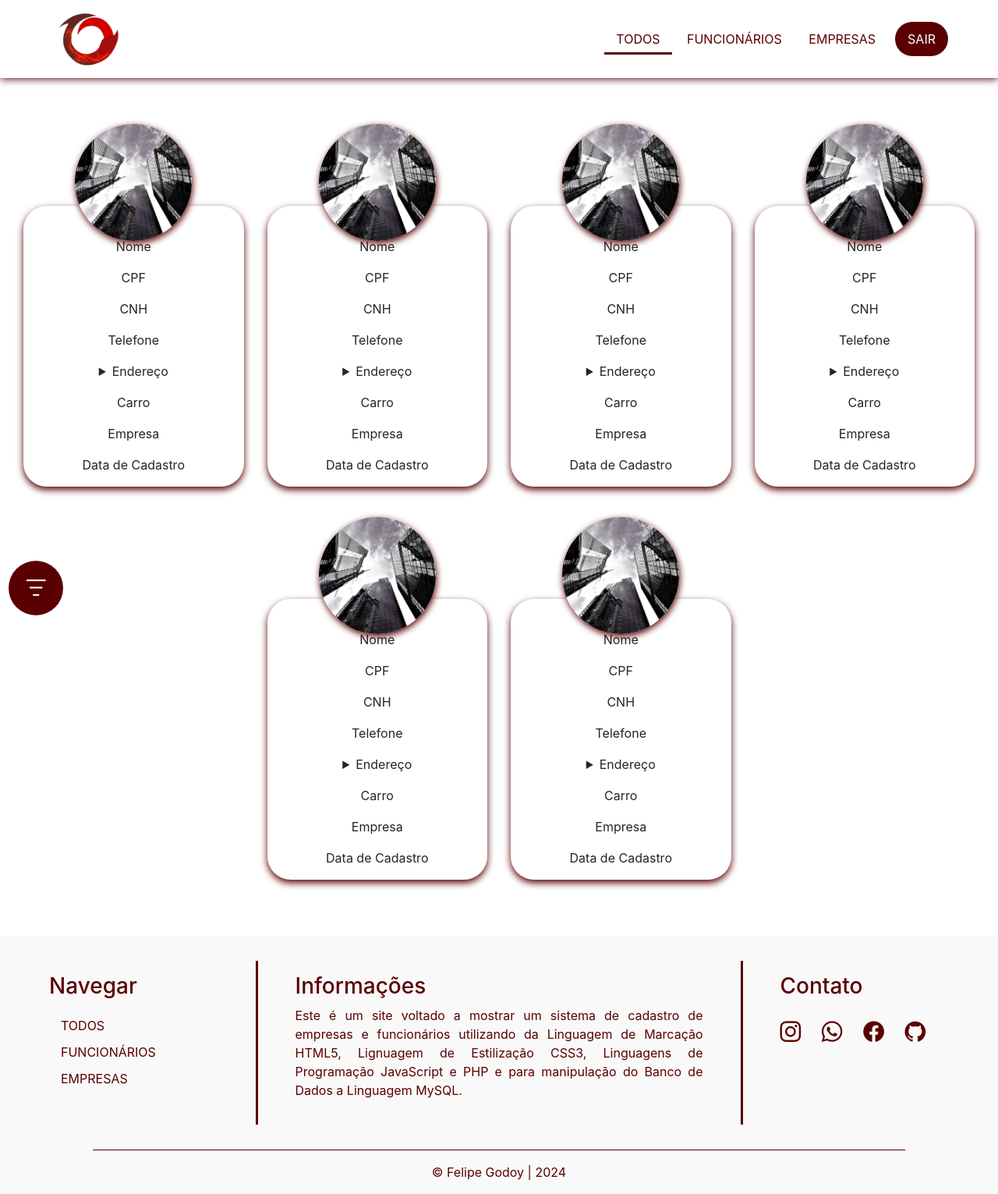
After one commit to felipedegodoy16/projeto01-overdrive, a PHP site: page /cadastro.php in a window 1280 px wide. The commit adds this page. Shown: the whole page at 78% size. Run offline with PHP 8.4, Linux system fonts and the light colour scheme; some libraries are stand-ins or nearby versions.

Commit message:
implementando tela de cadastro

```diff
--- /dev/null
+++ b/cadastro.php
@@ -0,0 +1,228 @@
+<?php
+  $_SESSION['cargo'] = 'A';
+
+  $_SESSION['logged'] = true ?? false;
+  if(!$_SESSION['logged']) {
+    header('Location: login.php');
+  }
+
+  if($_SESSION['cargo'] === 'C') {
+    if($_SESSION['logged']) {
+        header('Location: index.php');
+    } else {
+        header('Location: login.php');
+    }
+  }
+?>
+
+<!DOCTYPE html>
+<html lang="pt-br">
+  <head>
+    <!-- Meta tags Obrigatórias -->
+    <meta charset="utf-8">
+    <meta name="viewport" content="width=device-width, initial-scale=1, shrink-to-fit=no">
+
+    <!-- Bootstrap CSS -->
+    <link rel="stylesheet" href="https://stackpath.bootstrapcdn.com/bootstrap/4.1.3/css/bootstrap.min.css" integrity="sha384-MCw98/SFnGE8fJT3GXwEOngsV7Zt27NXFoaoApmYm81iuXoPkFOJwJ8ERdknLPMO" crossorigin="anonymous">
+
+    <!-- Link meu CSS -->
+    <link rel="stylesheet" href="_css/style.css">
+
+    <!-- Link para icons -->
+    <link href="_css/icomoon.css"rel="stylesheet">
+
+    <!-- Link icons flaticon -->
+    <link rel='stylesheet' href='https://cdn-uicons.flaticon.com/2.6.0/uicons-regular-rounded/css/uicons-regular-rounded.css'>
+    <link rel='stylesheet' href='https://cdn-uicons.flaticon.com/2.6.0/uicons-brands/css/uicons-brands.css'>
+
+    <!-- Link para Favicon -->
+    <link rel="shortcut icon" href="_images/favicon_io/favicon.ico" type="image/x-icon">
+
+    <title>Overdrive - Cadastro</title>
+  </head>
+
+  <!-- Meus scrips JS -->
+  <script src="_js/navbar.js"></script>
+  <script src="_js/main.js"></script>
+
+  <body>
+    <nav id="navbar" class="center" style="justify-content: space-between;">
+      <img src="_images/overdrive_logo.png" alt="Logo na Navbar" width="100px" height="auto" style="padding: .7em;">
+      <i id="menu_icon" class="fi fi-rr-menu-burger icon_menu" onclick="callMenu(event.target)"></i>
+      <div id="menu_hamburguer" class="center">
+        <ul>
+          <li class="active li_navbar">Todos</li>
+          <li class="li_navbar">Funcionários</li>
+          <li class="li_navbar">Empresas</li>
+        </ul>
+        <a id="btn_logout" href="?logout=1">SAIR</a>
+      </div>
+    </nav>
+
+    <main id="main_index" class="col-12 center">
+      <div class="col-10 col-sm-6 col-md-4 col-lg-3">
+        <div class="center card_user">
+          <img class="img_user_emp" src="_images/fundo.jpeg" alt="Imagem do Usuário ou Empresa">
+          <div class="card_user_body">
+            <p>ID</p>
+            <p>Nome</p>
+            <p>CPF</p>
+            <p>CNH</p>
+            <p>Telefone</p>
+            <details style="margin-bottom: 1em;">
+              <summary>Endereço</summary>
+            </details>
+            <p>Carro</p>
+            <p>Empresa</p>
+            <p>Data de Cadastro</p>
+          </div>
+        </div>
+      </div>
+
+      <div class="col-10 col-sm-6 col-md-4 col-lg-3">
+        <div class="center card_user">
+          <img class="img_user_emp" src="_images/fundo.jpeg" alt="Imagem do Usuário ou Empresa">
+          <div class="card_user_body">
+            <p>ID</p>
+            <p>Nome</p>
+            <p>CPF</p>
+            <p>CNH</p>
+            <p>Telefone</p>
+            <details style="margin-bottom: 1em;">
+              <summary>Endereço</summary>
+            </details>
+            <p>Carro</p>
+            <p>Empresa</p>
+            <p>Data de Cadastro</p>
+          </div>
+        </div>
+      </div>
+
+      <div class="col-10 col-sm-6 col-md-4 col-lg-3">
+        <div class="center card_user">
+          <img class="img_user_emp" src="_images/fundo.jpeg" alt="Imagem do Usuário ou Empresa">
+          <div class="card_user_body">
+            <p>ID</p>
+            <p>Nome</p>
+            <p>CPF</p>
+            <p>CNH</p>
+            <p>Telefone</p>
+            <details style="margin-bottom: 1em;">
+              <summary>Endereço</summary>
+            </details>
+            <p>Carro</p>
+            <p>Empresa</p>
+            <p>Data de Cadastro</p>
+          </div>
+        </div>
+      </div>
+
+      <div class="col-10 col-sm-6 col-md-4 col-lg-3">
+        <div class="center card_user">
+          <img class="img_user_emp" src="_images/fundo.jpeg" alt="Imagem do Usuário ou Empresa">
+          <div class="card_user_body">
+            <p>ID</p>
+            <p>Nome</p>
+            <p>CPF</p>
+            <p>CNH</p>
+            <p>Telefone</p>
+            <details style="margin-bottom: 1em;">
+              <summary>Endereço</summary>
+            </details>
+            <p>Carro</p>
+            <p>Empresa</p>
+            <p>Data de Cadastro</p>
+          </div>
+        </div>
+      </div>
+
+      <div class="col-10 col-sm-6 col-md-4 col-lg-3">
+        <div class="center card_user">
+          <img class="img_user_emp" src="_images/fundo.jpeg" alt="Imagem do Usuário ou Empresa">
+          <div class="card_user_body">
+            <p>ID</p>
+            <p>Nome</p>
+            <p>CPF</p>
+            <p>CNH</p>
+            <p>Telefone</p>
+            <details style="margin-bottom: 1em;">
+              <summary>Endereço</summary>
+            </details>
+            <p>Carro</p>
+            <p>Empresa</p>
+            <p>Data de Cadastro</p>
+          </div>
+        </div>
+      </div>
+
+      <div class="col-10 col-sm-6 col-md-4 col-lg-3">
+        <div class="center card_user">
+          <img class="img_user_emp" src="_images/fundo.jpeg" alt="Imagem do Usuário ou Empresa">
+          <div class="card_user_body">
+            <p>ID</p>
+            <p>Nome</p>
+            <p>CPF</p>
+            <p>CNH</p>
+            <p>Telefone</p>
+            <details style="margin-bottom: 1em;">
+              <summary>Endereço</summary>
+            </details>
+            <p>Carro</p>
+            <p>Empresa</p>
+            <p>Data de Cadastro</p>
+          </div>
+        </div>
+      </div>
+    </main>
+
+    <aside id="aside_index" class="col-6 col-sm-4 col-md-3 col-lg-2">
+      <div id="filtro" class="center">
+        <h1>Filtros</h1>
+        <i class="fi fi-rr-bars-filter icon_filtro"></i>
+      </div>
+      <ul id="lst_filtros">
+        <li class="#">Pesquisar</li>
+        <li class="active_filtro li_filtros">Categoria</li>
+        <li class="li_filtros">A - Z</li>
+        <li class="li_filtros">Z - A</li>
+        <li class="li_filtros">Gênero</li>
+        <li class="li_filtros">Empresa</li>
+      </ul>
+    </aside>
+
+    <footer id="footer_index" class="col-12 center" style="flex-wrap: wrap; align-items: start;">
+      <div class="col-12 col-lg-3 div_footer">
+        <h3>Navegar</h3>
+        <ul id="lst_footer">
+          <li style="display: block;">Todos</li>
+          <li style="display: block;">Funcionários</li>
+          <li style="display: block;">Empresas</li>
+        </ul>
+      </div>
+      <div id="infos" class="col-12 col-lg-6 div_footer">
+        <h3>Informações</h3>
+        <p>Este é um site voltado a mostrar um sistema de cadastro de empresas e funcionários utilizando da Linguagem de Marcação HTML5, Lignuagem de Estilização CSS3, Linguagens de Programação JavaScript e PHP e para manipulação do Banco de Dados a Linguagem MySQL.</p>
+      </div>
+      <div class="col-12 col-lg-3 div_footer">
+        <h3>Contato</h3>
+        <div id="icons_footer">
+          <a href="#" target="_blank" class="a_icons"><i class="fi fi-brands-instagram icons_rs"></i></a>
+          <a href="#" target="_blank" class="a_icons"><i class="fi fi-brands-whatsapp icons_rs"></i></a>
+          <a href="#" target="_blank" class="a_icons"><i class="fi fi-brands-facebook icons_rs"></i></a>
+          <a href="https://github.com/felipedegodoy16" target="_blank" class="a_icons"><i class="fi fi-brands-github icons_rs"></i></a>
+        </div>
+      </div>
+      <div class="col-10 center footer_name">
+        <p style="margin-bottom: 0;">&copy; Felipe Godoy | 2024</p>
+      </div>
+    </footer>
+
+    <p id="btn_filtros" class="center" onclick="callFilters()"><i id="filter_symbol" class="fi fi-rr-bars-filter center"></i></p>
+
+    <!-- JavaScript (Opcional) -->
+    <!-- jQuery primeiro, depois Popper.js, depois Bootstrap JS -->
+    <script src="https://code.jquery.com/jquery-3.3.1.slim.min.js" integrity="sha384-q8i/X+965DzO0rT7abK41JStQIAqVgRVzpbzo5smXKp4YfRvH+8abtTE1Pi6jizo" crossorigin="anonymous"></script>
+    <script src="https://cdnjs.cloudflare.com/ajax/libs/popper.js/1.14.3/umd/popper.min.js" integrity="sha384-ZMP7rVo3mIykV+2+9J3UJ46jBk0WLaUAdn689aCwoqbBJiSnjAK/l8WvCWPIPm49" crossorigin="anonymous"></script>
+    <script src="https://stackpath.bootstrapcdn.com/bootstrap/4.1.3/js/bootstrap.min.js" integrity="sha384-ChfqqxuZUCnJSK3+MXmPNIyE6ZbWh2IMqE241rYiqJxyMiZ6OW/JmZQ5stwEULTy" crossorigin="anonymous"></script>
+  </body>
+</html>
--- a/login.php
+++ b/login.php
@@ -27,7 +27,7 @@
     <!-- Link para Favicon -->
     <link rel="shortcut icon" href="_images/favicon_io/favicon.ico" type="image/x-icon">
 
-    <title>Login - Overdrive</title>
+    <title>Overdrive - Login</title>
   </head>
   <script src="_js/login.js"></script>
   <body id="full_content_login">
```
